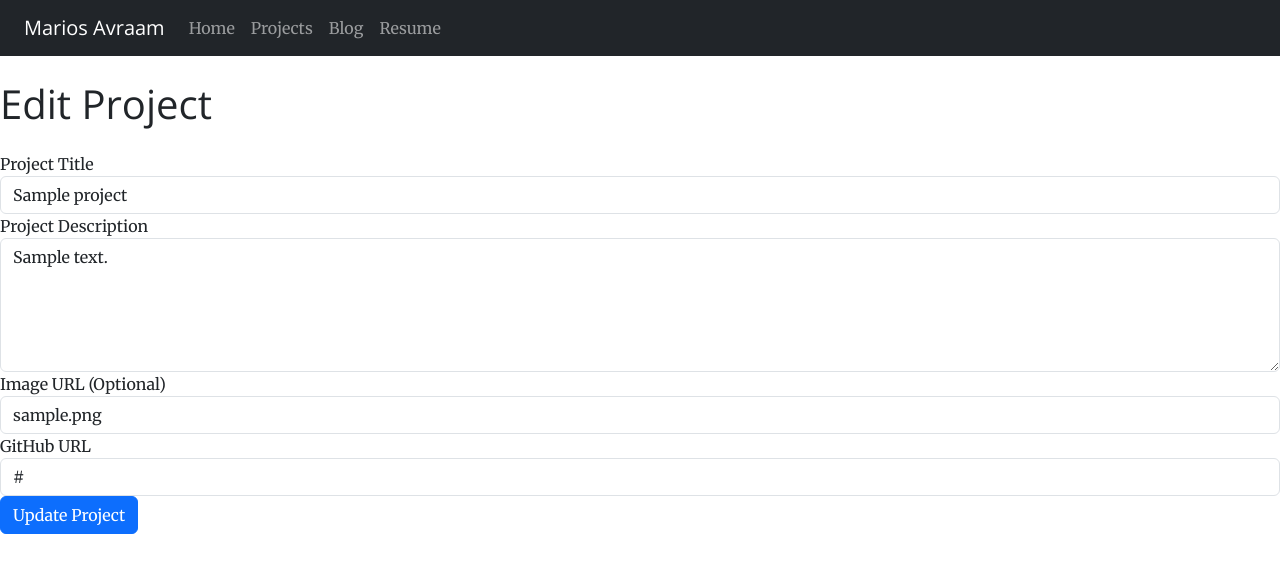
After one commit to MariosAvraam/portfolio-website, a Flask app: page /admin/edit_project/1 in a window 1280 px wide. The commit adds this page. Shown: the top 573 px of the page. Run offline with Flask 3, Linux system fonts and the light colour scheme; the visitor is signed in with stand-in values (Sample User, id 1); tables that the repository leaves empty hold one stand-in row (values such as "Sample post"); some libraries are stand-ins or nearby versions.

Commit message:
Allow admin to add, edit and delete projects.

```diff
--- a/app.py
+++ b/app.py
@@ -1,10 +1,8 @@
 from os import getenv
 from dotenv import load_dotenv
-from flask import Flask, render_template, send_from_directory, request, redirect, url_for, flash
+from flask import Flask, render_template, send_from_directory, request, redirect, url_for, flash, session
 from flask_mail import Mail, Message
 from flask_sqlalchemy import SQLAlchemy
-import requests
-
 
 load_dotenv()
 
@@ -20,7 +18,7 @@ app.config['MAIL_USE_TLS'] = True
 app.config['MAIL_USERNAME'] = getenv("MAILGUN_USERNAME")
 app.config['MAIL_PASSWORD'] = getenv("MAILGUN_PASSWORD")
 
-mail=Mail(app)
+mail = Mail(app)
 
 # Secret Key
 app.config['SECRET_KEY'] = getenv("SECRET_KEY")
@@ -28,7 +26,6 @@ app.config['SECRET_KEY'] = getenv("SECRET_KEY")
 # SQLAlchemy configuration
 app.config['SQLALCHEMY_DATABASE_URI'] = 'sqlite:///projects.db'
 db = SQLAlchemy(app)
-
 
 class Project(db.Model):
     id = db.Column(db.Integer, primary_key=True)
@@ -82,17 +79,93 @@ def add_project():
     if request.method == 'POST':
         password = request.form.get('password')
         if password == ADMIN_PASSWORD:
-            title = request.form.get('title')
-            description = request.form.get('description')
-            image_url = request.form.get('image_url')
-            github_url = request.form.get('github_url')
-            project = Project(title=title, description=description, image_url=image_url, github_url=github_url)
-            db.session.add(project)
-            db.session.commit()
-            flash('Project added successfully!', 'success')
+            session['admin_verified'] = True  # Set session variable after verification
+            return redirect(url_for('admin_create_project')) # Redirect to the project creation page
         else:
             flash('Incorrect password!', 'danger')
-    return render_template('add_project.html')
+            return redirect(url_for('add_project'))
+    return render_template('enter_password.html')
+
+@app.route('/admin/admin_create_project', methods=['GET', 'POST'])
+def admin_create_project():
+    if not session.get('admin_verified'):
+        flash('Unauthorized access!', 'danger')
+        return redirect(url_for('index'))
+    if request.method == 'POST':
+        title = request.form.get('title')
+        description = request.form.get('description')
+        image_url = request.form.get('image_url')
+        github_url = request.form.get('github_url')
+        project = Project(title=title, description=description, image_url=image_url, github_url=github_url)
+        db.session.add(project)
+        db.session.commit()
+        session.pop('admin_verified', None)  # Clear the session variable
+        flash('Project added successfully!', 'success')
+        return redirect(url_for('projects'))
+    return render_template('admin_create_project.html')
+
+@app.route('/admin/select_edit_project', methods=['GET', 'POST'])
+def select_edit_project():
+    if request.method == 'POST':
+        password = request.form.get('password')
+        if password == ADMIN_PASSWORD:
+            session['admin_verified'] = True  # Set session variable after verification
+            projects = Project.query.all()
+            return render_template('select_edit_project.html', projects=projects)
+        else:
+            flash('Incorrect password!', 'danger')
+            return redirect(url_for('select_edit_project'))
+    return render_template('enter_password.html')
+
+
+@app.route('/admin/select_delete_project', methods=['GET', 'POST'])
+def select_delete_project():
+    if request.method == 'POST':
+        password = request.form.get('password')
+        if password == ADMIN_PASSWORD:
+            session['admin_verified'] = True  # Set session variable after verification
+            projects = Project.query.all()
+            return render_template('select_delete_project.html', projects=projects)
+        else:
+            flash('Incorrect password!', 'danger')
+            return redirect(url_for('select_delete_project'))
+    return render_template('enter_password.html')
+
+@app.route('/admin/edit_project/<int:project_id>', methods=['GET', 'POST'])
+def edit_project(project_id):
+    if not session.get('admin_verified'):
+        flash('Unauthorized access!', 'danger')
+        return redirect(url_for('index'))
+    project = Project.query.get_or_404(project_id)
+    if request.method == 'POST':
+        project.title = request.form.get('title')
+        project.description = request.form.get('description')
+        project.image_url = request.form.get('image_url')
+        project.github_url = request.form.get('github_url')
+        db.session.commit()
+        session.pop('admin_verified', None)  # Clear the session variable
+        flash('Project updated successfully!', 'success')
+        return redirect(url_for('projects'))
+    return render_template('edit_project.html', project=project)
+
+
+@app.route('/admin/delete_project/<int:project_id>', methods=['POST'])
+def delete_project(project_id):
+    if not session.get('admin_verified'):
+        flash('Unauthorized access!', 'danger')
+        return redirect(url_for('index'))
+    project = Project.query.get_or_404(project_id)
+    db.session.delete(project)
+    db.session.commit()
+    session.pop('admin_verified', None)  # Clear the session variable
+    flash('Project deleted successfully!', 'success')
+    return redirect(url_for('projects'))
+
+@app.errorhandler(500)
+def internal_server_error(e):
+    db.session.rollback()  # Rollback any active transactions
+    flash('A server error occurred. Please try again.', 'danger')
+    return render_template('500.html'), 500
 
 if __name__ == "__main__":
     app.run(debug=True)
--- a/templates/add_project.html
+++ b/templates/admin_create_project.html
@@ -3,11 +3,7 @@
 {% block content %}
 <h1>Add Project</h1>
 
-<form action="{{ url_for('add_project') }}" method="post">
-    <div class="mb-3">
-        <label for="password" class="form-label">Admin Password</label>
-        <input type="password" class="form-control" id="password" name="password" required>
-    </div>
+<form action="{{ url_for('admin_create_project') }}" method="post">
     <div class="mb-3">
         <label for="title" class="form-label">Project Title</label>
         <input type="text" class="form-control" id="title" name="title" required>
--- /dev/null
+++ b/templates/edit_project.html
@@ -0,0 +1,24 @@
+{% extends 'layout.html' %}
+
+{% block content %}
+<h1 class="my-4">Edit Project</h1>
+<form action="{{ url_for('edit_project', project_id=project.id) }}" method="POST">
+    <div class="form-group">
+        <label for="title">Project Title</label>
+        <input type="text" class="form-control" id="title" name="title" value="{{ project.title }}" required>
+    </div>
+    <div class="form-group">
+        <label for="description">Project Description</label>
+        <textarea class="form-control" id="description" name="description" rows="5" required>{{ project.description }}</textarea>
+    </div>
+    <div class="form-group">
+        <label for="image_url">Image URL (Optional)</label>
+        <input type="text" class="form-control" id="image_url" name="image_url" value="{{ project.image_url }}">
+    </div>
+    <div class="form-group">
+        <label for="github_url">GitHub URL</label>
+        <input type="text" class="form-control" id="github_url" name="github_url" value="{{ project.github_url }}" required>
+    </div>
+    <button type="submit" class="btn btn-primary">Update Project</button>
+</form>
+{% endblock %}
```
Also changed, not shown: templates/delete_project.html (added, +10 -0 lines), templates/enter_password.html (added, +12 -0 lines), templates/select_delete_project.html (added, +15 -0 lines), templates/select_edit_project.html (added, +13 -0 lines).
